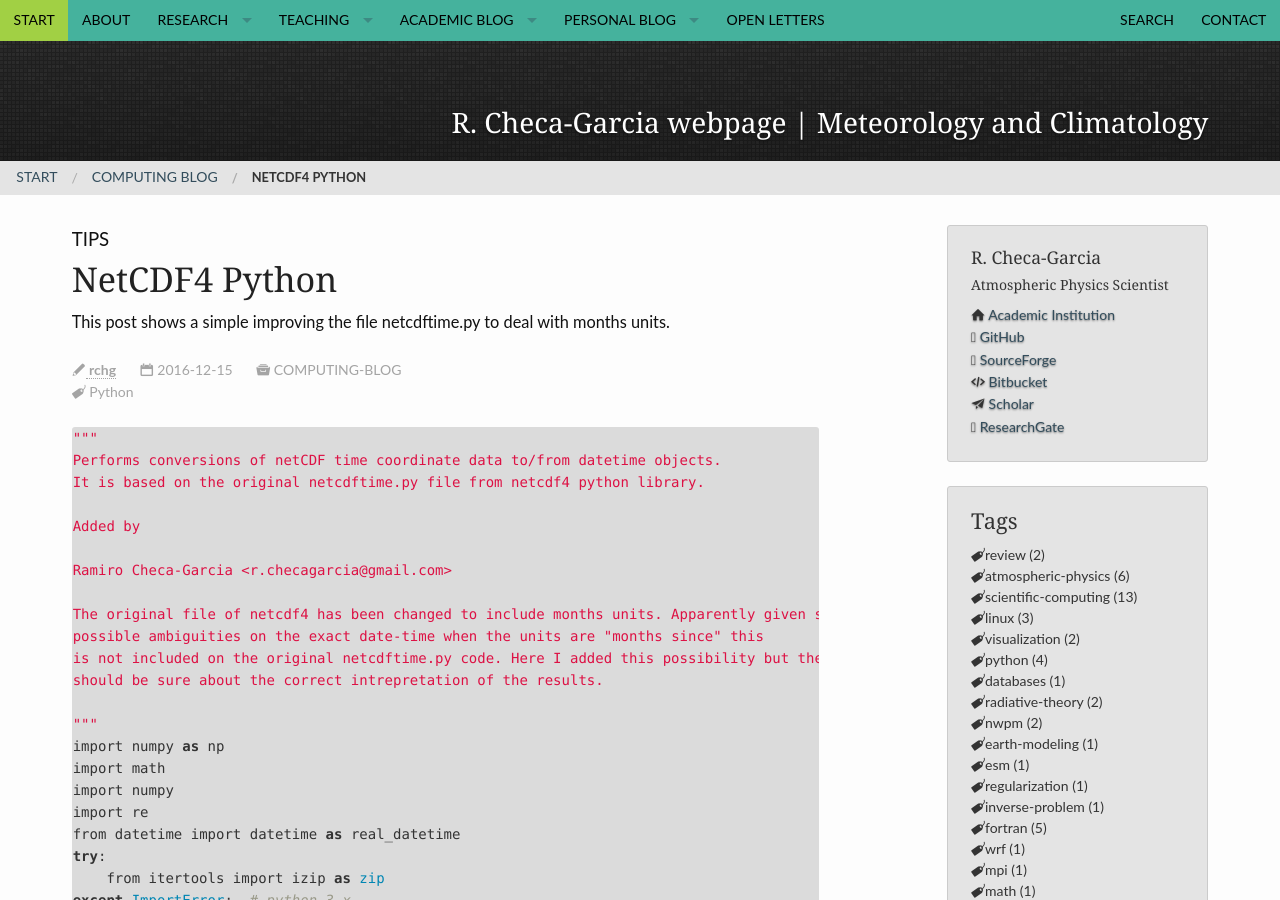
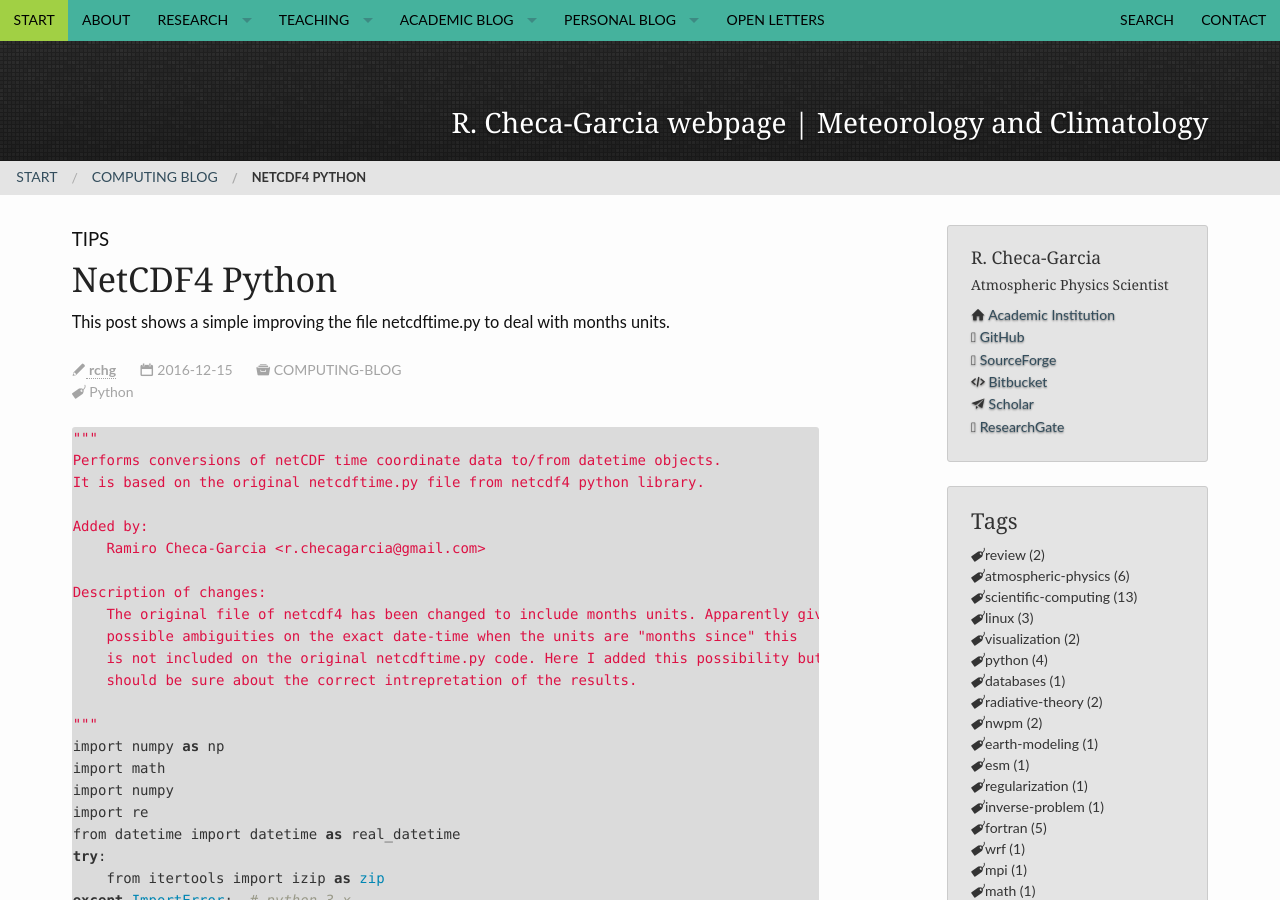
Before and after one commit to RCHG/rchg.github.io, a Jekyll site: the page built from _posts/2016-12-15-netcdf4-python.md, in a window 1280 px wide and 900 px high. Built offline with Jekyll 4.4.1, drawn with Linux system fonts in a browser that asks for light colours.

Commit message:
Update 2016-12-15-netcdf4-python.md

```diff
--- a/_posts/2016-12-15-netcdf4-python.md
+++ b/_posts/2016-12-15-netcdf4-python.md
@@ -20,14 +20,14 @@ header:
 Performs conversions of netCDF time coordinate data to/from datetime objects.
 It is based on the original netcdftime.py file from netcdf4 python library.
 
-Added by
+Added by:
+    Ramiro Checa-Garcia <r.checagarcia@gmail.com>
 
-Ramiro Checa-Garcia <r.checagarcia@gmail.com>
-
-The original file of netcdf4 has been changed to include months units. Apparently given some
-possible ambiguities on the exact date-time when the units are "months since" this
-is not included on the original netcdftime.py code. Here I added this possibility but the user
-should be sure about the correct intrepretation of the results.
+Description of changes:
+    The original file of netcdf4 has been changed to include months units. Apparently given some
+    possible ambiguities on the exact date-time when the units are "months since" this
+    is not included on the original netcdftime.py code. Here I added this possibility but the user
+    should be sure about the correct intrepretation of the results.
 
 """
 import numpy as np
```
